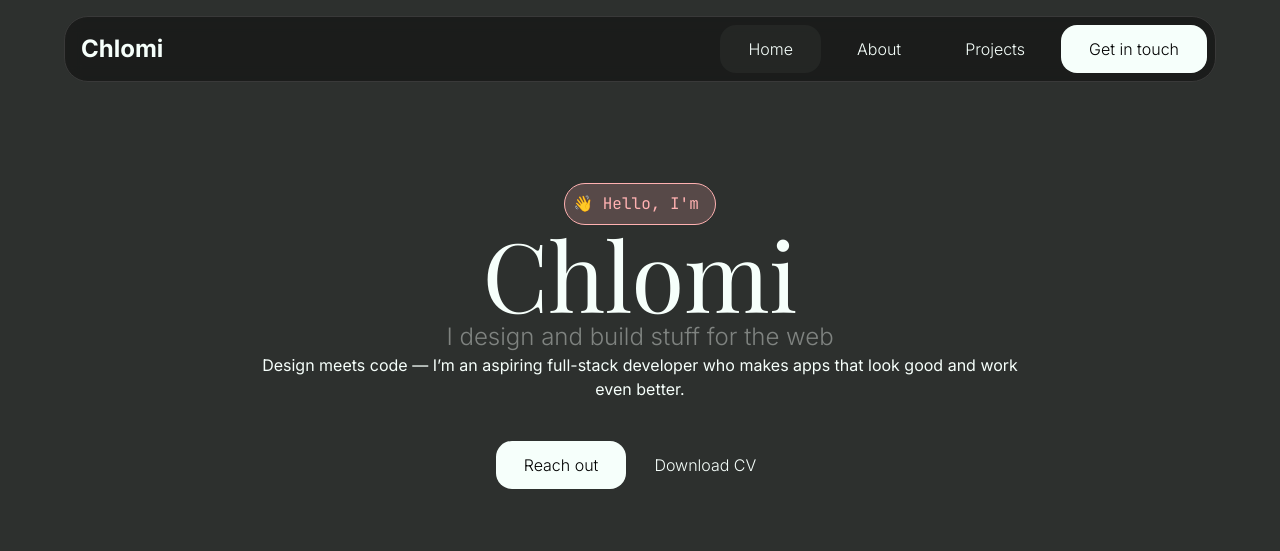
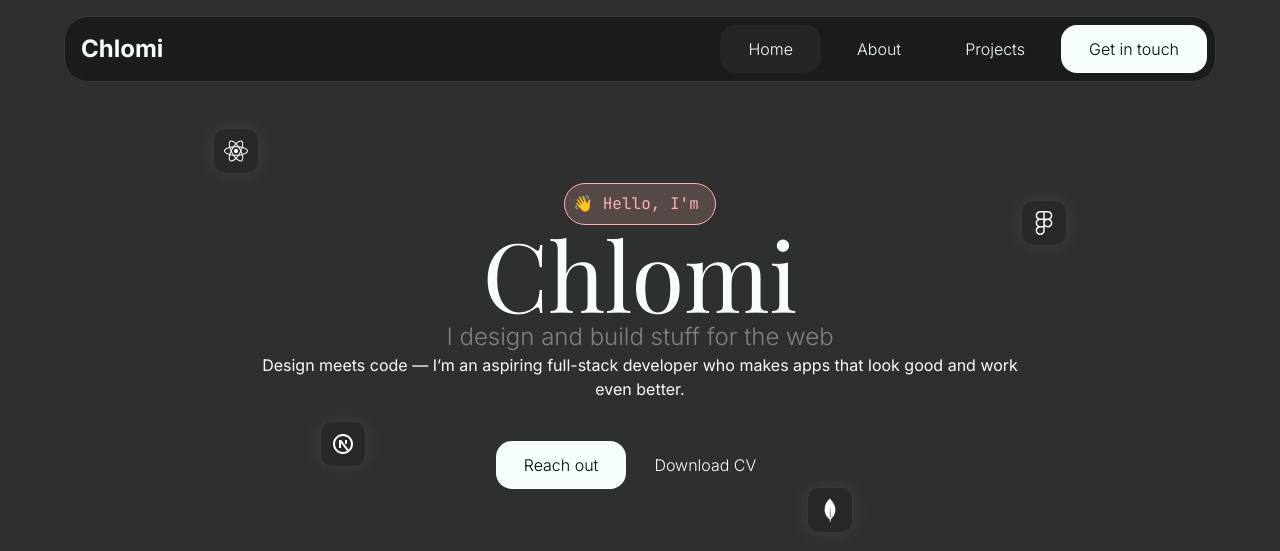
Before and after one commit to xCHLOMIx/Portfolio-v2.0, a Next.js app: page / in a window 1280 px wide. Shown: the top 551 px of the page. Built offline with nearby package versions, Linux system fonts and the light colour scheme; a web font is replaced by a local one.

Commit message:
ADDED: Some skills icons

```diff
--- a/app/globals.css
+++ b/app/globals.css
@@ -30,7 +30,6 @@
 
 * {
   scroll-behavior: smooth;
-  /* background-color: #; */
 }
 
 .bar::-webkit-scrollbar{
@@ -40,3 +39,24 @@
 .link {
   @apply capitalize p-3 rounded-2xl px-7 max-md:pl-3 text-font not-dark:text-light-font max-md:text-sm max-sm:text-xs max-md:rounded-xl max-sm:rounded-lg font-light cursor-pointer;
 }
+
+.animation {
+  animation: move 3s ease-in-out infinite;
+  box-shadow: 0px 0px 20px #FFB1B120;
+}
+
+.animationTwo {
+  animation: move 3s ease-in-out infinite;
+  animation-delay: .3s;
+  box-shadow: 0px 0px 20px #FFB1B120;
+}
+
+@keyframes move {
+  0% {
+    transform: translateY(-5px);
+  } 50% {
+    transform: translateY(5px);
+  } 100% {
+    transform: translateY(-5px);
+  }
+}
--- a/app/sections/HeroSection.tsx
+++ b/app/sections/HeroSection.tsx
@@ -1,6 +1,9 @@
 import React from 'react'
 import Button from '../components/Button'
 import { JetBrains_Mono, Playfair_Display } from 'next/font/google';
+import { FaFigma, FaReact } from 'react-icons/fa6';
+import { SiMongodb } from 'react-icons/si';
+import { RiNextjsLine } from 'react-icons/ri';
 
 const fair = Playfair_Display({
   variable: "--font-fair",
@@ -15,6 +18,18 @@ const jet = JetBrains_Mono({
 const HeroSection = () => {
   return (
     <section id="home" className="h-screen flex flex-col gap-16 justify-center items-center">
+      <div className='absolute animation not-dark:border-light-stroke not-dark:bg-light-alt4 not-dark:text-light-font left-2/12 max-md:p-1.5 max-md:hidden top-2/12 bg-alt4 p-2.5 rounded-xl border border-stroke'>
+        <FaReact className='w-6 h-auto max-md:w-5' />
+      </div>
+      <div className='absolute animationTwo not-dark:border-light-stroke not-dark:bg-light-alt4 not-dark:text-light-font right-2/12 max-md:p-1.5 max-md:hidden top-3/12 bg-alt4 p-2.5 rounded-xl border border-stroke'>
+        <FaFigma className='w-6 h-auto max-md:w-5' />
+      </div>
+      <div className='absolute animationTwo not-dark:border-light-stroke not-dark:bg-light-alt4 not-dark:text-light-font right-4/12 max-md:p-1.5 max-md:hidden bottom-4/12 bg-alt4 max-lg:right-3/12 p-2.5 rounded-xl border border-stroke'>
+        <SiMongodb className='w-6 h-auto max-md:w-5' />
+      </div>
+      <div className='absolute animationTwo not-dark:border-light-stroke not-dark:bg-light-alt4 not-dark:text-light-font left-3/12 max-md:p-1.5 max-md:hidden bottom-5/12 max-md:bottom-3/12 bg-alt4 p-2.5 rounded-xl border border-stroke'>
+        <RiNextjsLine className='w-6 h-auto max-md:w-5' />
+      </div>
       <div className="w-11/12 mx-auto text-center">
         <div className={`${jet.className} text-red not-dark:text-light-red flex justify-center max-md:text-sm max-sm:text-xs`}>
           <div className="bg-red/20 p-2 pr-4 border border-red not-dark:border-light-red rounded-full w-max">
```
